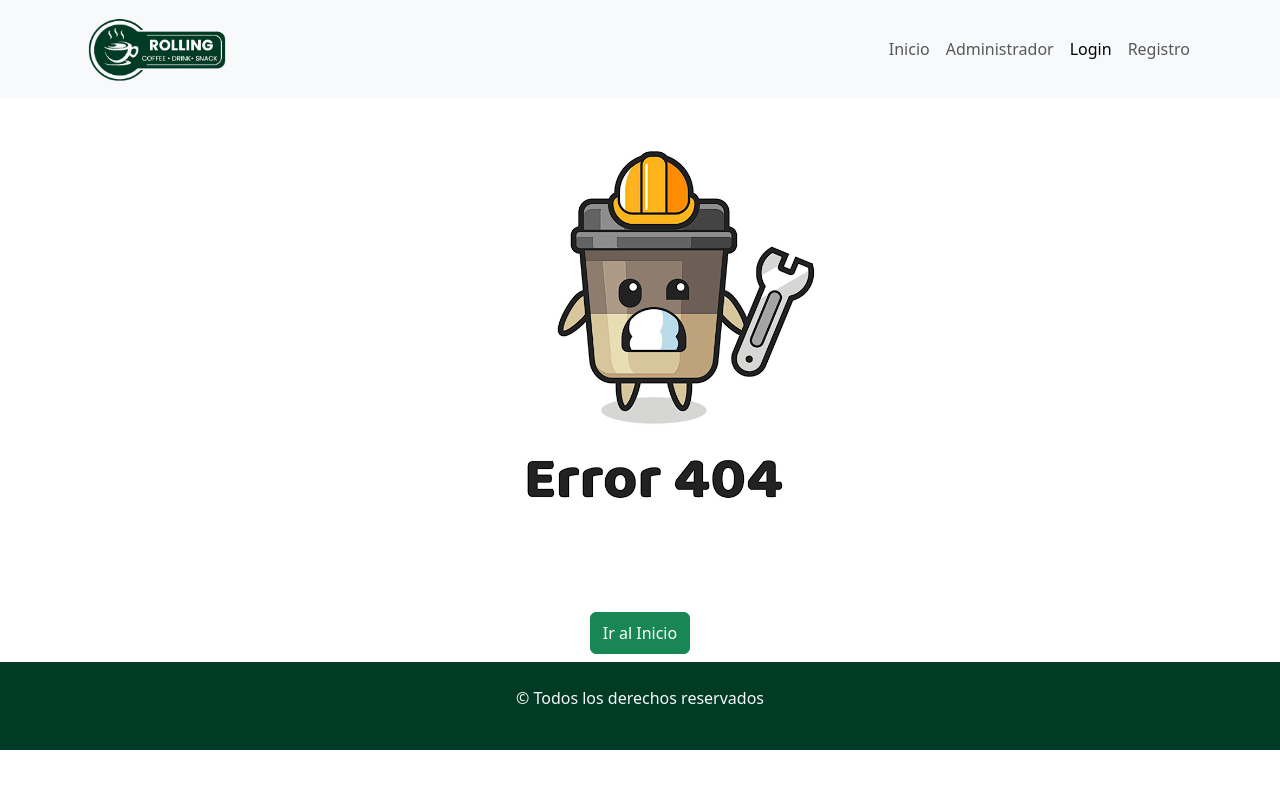
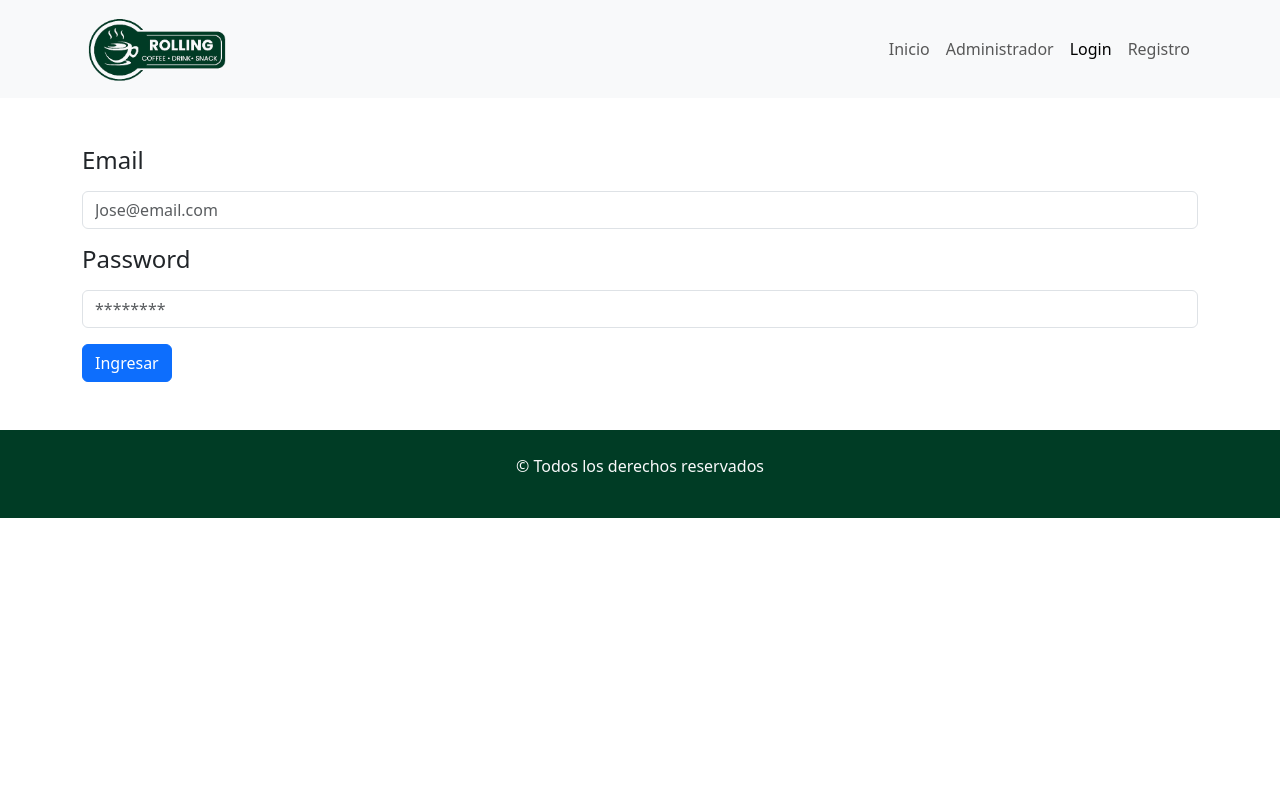
Before and after one commit to Pabmoy25/RollingCoffee, a React (Vite) app: page /login in a window 1280 px wide. Shown: the top 788 px of the page. Built offline with nearby package versions, Linux system fonts and the light colour scheme; no server answers.

Commit message:
Se agrega componente Login y su maquetado

```diff
--- a/src/App.jsx
+++ b/src/App.jsx
@@ -9,6 +9,7 @@ import Administrador from "./components/pages/Administrador";
 import { BrowserRouter, Routes, Route } from "react-router-dom";
 import DetalleProducto from "./components/pages/DetalleProducto";
 import FormularioProducto from "./components/pages/producto/FormularioProducto";
+import Login from "./components/pages/Login";
 
 function App() {
   return (
@@ -23,6 +24,7 @@ function App() {
   <Route exact path="/detalleproducto" element={<DetalleProducto></DetalleProducto>}></Route>
   <Route exact path="/administrador/crear" element={<FormularioProducto></FormularioProducto>}></Route>
   <Route exact path="/administrador/editar" element={<Administrador></Administrador>}></Route>
+  <Route exact path="/login" element={<Login></Login>}></Route>
   <Route path="*" element={<Error404></Error404>}></Route>
 
 
--- /dev/null
+++ b/src/components/pages/Login.jsx
@@ -0,0 +1,26 @@
+import { Form, Button, Container } from "react-bootstrap";
+
+const Login = () => {
+  return (
+    <Container className="my-5">
+      <Form>
+        <Form.Group className="mb-3" controlId="formBasicEmail">
+          <Form.Label><h4>Email</h4></Form.Label>
+          <Form.Control type="email" placeholder="Jose@email.com" />
+          <Form.Text className="text-muted"></Form.Text>
+        </Form.Group>
+
+        <Form.Group className="mb-3" controlId="formBasicPassword">
+          <Form.Label><h4>Password</h4></Form.Label>
+          <Form.Control type="password" placeholder="********" />
+        </Form.Group>
+
+        <Button variant="primary" type="submit">
+          Ingresar
+        </Button>
+      </Form>
+    </Container>
+  );
+};
+
+export default Login;
```
